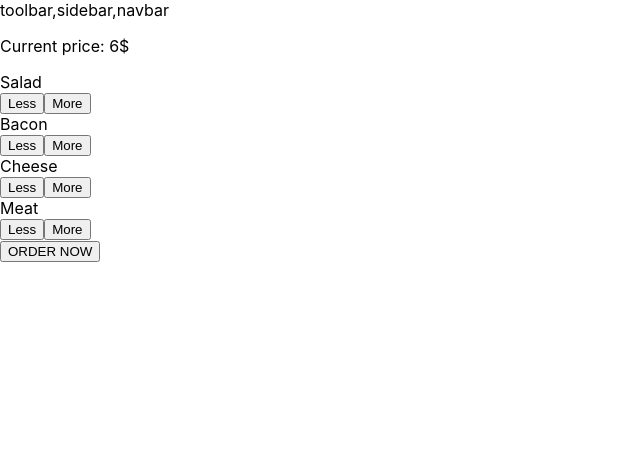
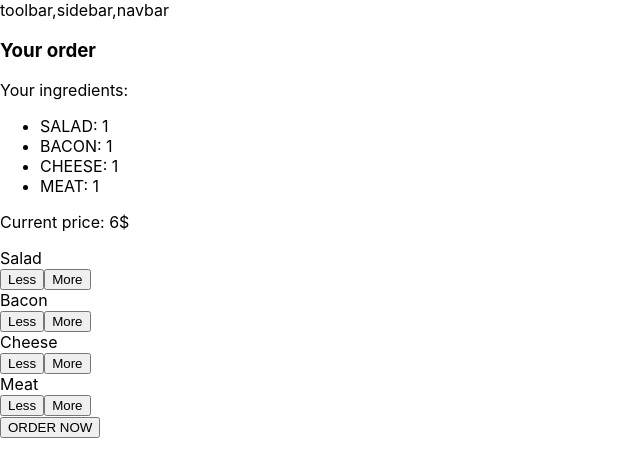
Before and after one commit to helping083/react-app-test, a React app in the folder my-app/: page / in a window 1280 px wide. Shown: the top 476 px of the page, without its empty margins (0-640 px from the left). Built offline with nearby package versions, Linux system fonts and the light colour scheme.

Commit message:
order modal

```diff
--- a/my-app/src/components/Burger.js/BuildControls/BuildControl/BuildControl.js
+++ b/my-app/src/components/Burger.js/BuildControls/BuildControl/BuildControl.js
@@ -2,10 +2,13 @@ import React from 'react';
 import classes from './BuildControl.css'
 const buildControl = (props) => (
     <div className={classes.BuildControl}>
+
         <div className={classes.Label}>{props.label}</div>
+
         <button className={classes.Less}
                 onClick={props.removeIngredient}
                 disabled={props.disabled}>Less</button>
+
         <button className={classes.More} onClick={props.addIngredientHandler}>More</button>
     </div>
 );
--- a/my-app/src/components/Burger.js/BuildControls/BuildControls.js
+++ b/my-app/src/components/Burger.js/BuildControls/BuildControls.js
@@ -8,12 +8,16 @@ const controls = [
     {label: 'Cheese', type: 'cheese'},
     {label: 'Meat', type: 'meat'}
 ];
+
 const buttonStyling = {
     textTransform: 'Uppercase'
 };
+
 const buildControls = (props) => (
     <div className={classes.BuildControls}>
+
         <p>Current price: {props.totalPrice}$</p>
+
         {controls.map((item)=>{
             return <BuildControl
                         addIngredientHandler = {() => props.addIngredient(item.type)}
@@ -22,6 +26,7 @@ const buildControls = (props) => (
                         label={item.label}
                         disabled={props.disabledInfo[item.type]}/>
         })}
+
         <button style={buttonStyling}
                 className={classes.OrderButton}
                 disabled={props.disabledOrder}>order now</button>
--- /dev/null
+++ b/my-app/src/components/Burger.js/OrderSummary/OrderSummary.js
@@ -0,0 +1,27 @@
+import React from 'react';
+import Auxialiry from '../../../hoc/auxuilary/Auxialury';
+
+const spanStyle = {
+    textTransform: 'Uppercase'
+}
+
+const orderSumarry = (props) => {
+    const ingsSum  = Object.keys(props.ingredients)
+        .map((item)=>{
+            return (<li key={item}>
+                     <span style={spanStyle}>{item}:</span> {props.ingredients[item]}
+                   </li>
+            );
+        });
+    return (
+        <Auxialiry>
+            <h3>Your order</h3>
+            <p>Your ingredients:</p>
+            <ul>
+                {ingsSum}
+            </ul>
+        </Auxialiry>
+    );
+};
+
+export default orderSumarry;
--- a/my-app/src/components/BurgerBuilder/BurgerBuilder.js
+++ b/my-app/src/components/BurgerBuilder/BurgerBuilder.js
@@ -2,7 +2,8 @@ import React, {Component} from 'react'
 import Auxialuary from '../../hoc/auxuilary/Auxialury'
 import Burger from  '../Burger.js/Burger';
 import BuildControls from '../../components/Burger.js/BuildControls/BuildControls';
-
+import Modal from '../UI-parts/Modal/Modal';
+import OrderSummary from '../Burger.js/OrderSummary/OrderSummary'
 const INGREDIENTS_PRICES = {
     salad: 0.5,
     bacon: 2,
@@ -77,12 +78,17 @@ class BurgerBuilder extends Component {
         }
         return (
             <Auxialuary>
+                <Modal>
+                    <OrderSummary ingredients={this.state.ingredients}/>
+                </Modal>
                <Burger ingredients={this.state.ingredients}/>
                <BuildControls
                     totalPrice={this.state.totalPrice}
                     addIngredient={this.addIngredientHandler}
                     removeIngredient={this.removeIngredientHandler}
+                    //disabled controls
                     disabledInfo={disabledButtons}
+                    //disabled ordernow button
                     disabledOrder={this.state.isOrder}/>
             </Auxialuary>
         );
--- /dev/null
+++ b/my-app/src/components/UI-parts/Backdrop/Backdrop.js
@@ -0,0 +1,4 @@
+import React from 'react';
+const backDropStyle = {
+
+}
--- /dev/null
+++ b/my-app/src/components/UI-parts/Modal/Modal.css
@@ -0,0 +1,20 @@
+.Modal {
+    position: fixed;
+    z-index: 500;
+    background-color: white;
+    width: 70%;
+    border: 1px solid #ccc;
+    box-shadow: 1px 1px 1px black;
+    padding: 16px;
+    left: 15%;
+    top: 30%;
+    box-sizing: border-box;
+    transition: all 0.3s ease-out;
+}
+
+@media (min-width: 600px) {
+    .Modal {
+        width: 500px;
+        left: calc(50% - 250px);
+    }
+}
--- /dev/null
+++ b/my-app/src/components/UI-parts/Modal/Modal.js
@@ -0,0 +1,11 @@
+import React from 'react';
+import classes from './Modal.css';
+
+
+const modal = (props) => (
+    <div className={classes.Modal}>
+        {props.children}
+    </div>
+);
+
+export default modal;
```
